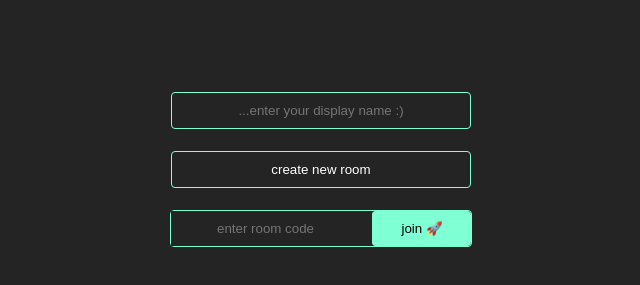
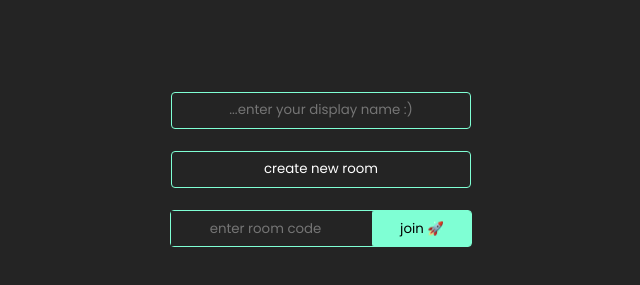
Before and after one commit to Ntrinder/pokerday, a React (Vite) app: page / in a window 1280 px wide. Shown: the part 459-744 px from the top of the page, without its empty margins (319-959 px from the left). Built offline with nearby package versions, Linux system fonts and the light colour scheme; no server answers.

Commit message:
added an env file point to api in env file updated some css changed the font changed the join room btn radius

```diff
--- a/package.json
+++ b/package.json
@@ -18,6 +18,7 @@
   },
   "devDependencies": {
     "@eslint/js": "^9.21.0",
+    "@types/node": "^22.13.13",
     "@types/react": "^19.0.10",
     "@types/react-dom": "^19.0.4",
     "@vitejs/plugin-react": "^4.3.4",
--- a/src/index.css
+++ b/src/index.css
@@ -1,5 +1,7 @@
+@import url('https://fonts.googleapis.com/css2?family=Poppins:wght@400;600&display=swap');
+
 :root {
-    font-family: system-ui, Avenir, Helvetica, Arial, sans-serif;
+    font-family: Poppins, Avenir, Helvetica, Arial, sans-serif;
     line-height: 1.5;
     font-weight: 400;
 
@@ -35,6 +37,8 @@ body {
     justify-content: space-evenly;
     width: 300px;
     height: 200px;
+    font-family: 'Poppins', sans-serif;
+    font-weight: 500;
 }
 
 .enter-username-container {
@@ -113,7 +117,7 @@ body {
     text-decoration: none;
     border: 1px solid aquamarine;
     border-right: none;
-    border-radius: 4px;
+    border-radius: 2px;
     background-color: aquamarine;
     width: 33%;
     height: 100%;
@@ -121,6 +125,11 @@ body {
 
 .join-room-btn:hover {
     background-color: #434343;
+}
+
+button, input {
+    font-family: 'Poppins', sans-serif;
+    font-weight: 500;
 }
 
 @keyframes fadeInOpacity {
--- a/src/services/apiService.ts
+++ b/src/services/apiService.ts
@@ -1,4 +1,4 @@
-const api_base_url = "https://pokerday-backend-production.up.railway.app/api";
+const api_base_url = import.meta.env.VITE_POKERDAY_BACKEND_API
 
 export async function createRoom() {
   const response = await fetch(`${api_base_url}/rooms/create`, {})
```
Also changed, not shown: 2 other files (tests, documents, lock files or other folders).
